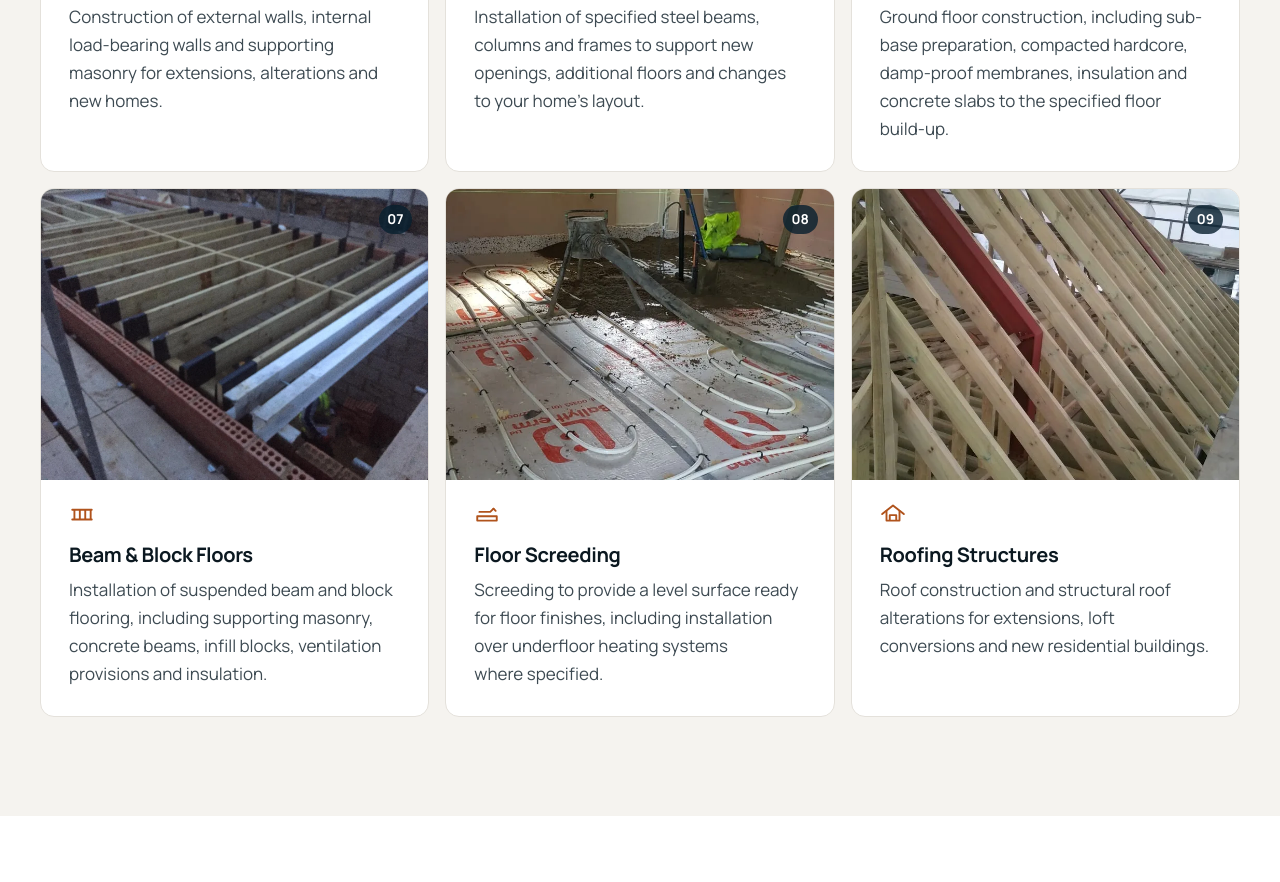
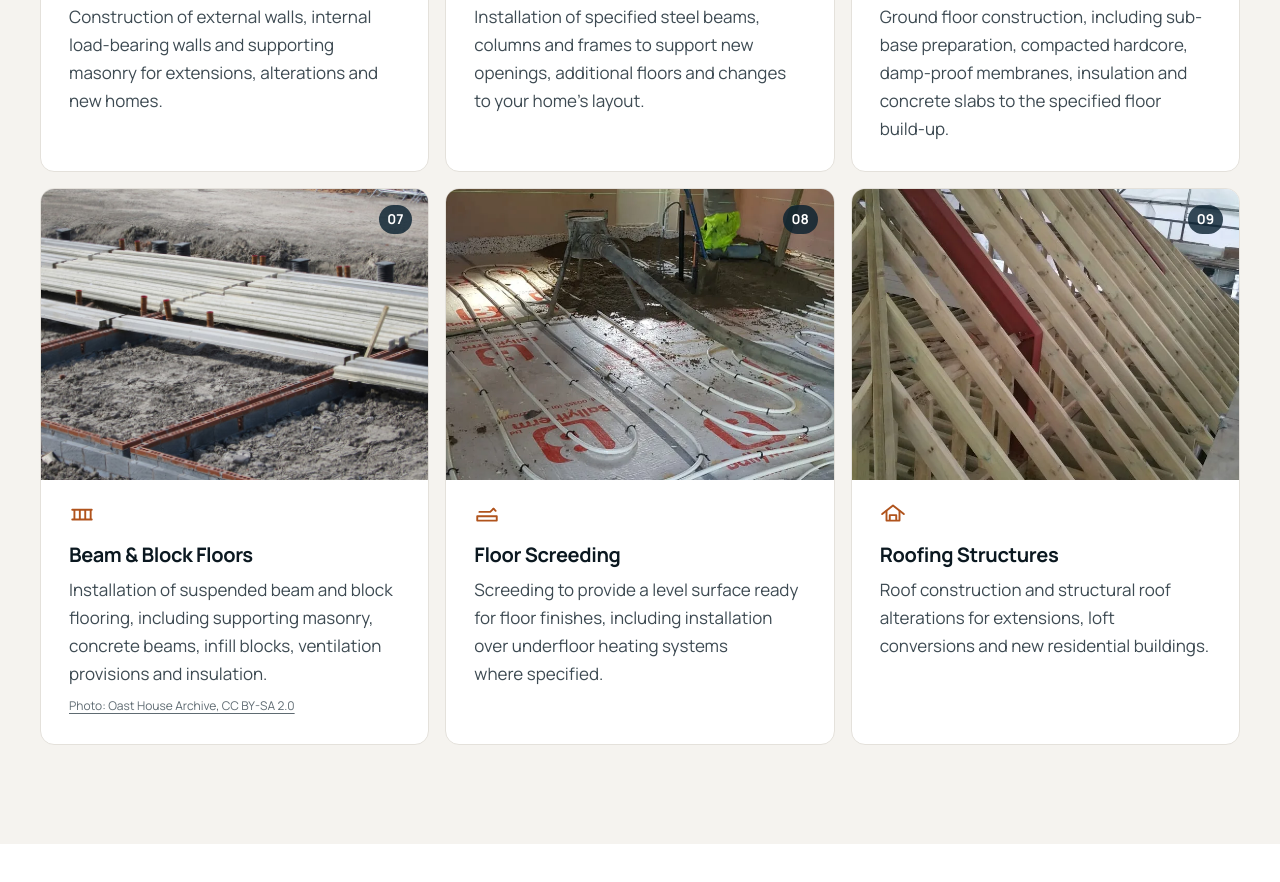
Before and after one commit to Bazil846/britsprojects, an Astro site: page /structural-works in a window 1280 px wide. Shown: the part 3349-4231 px from the top of the page. Built offline with nearby package versions, Linux system fonts and the light colour scheme; Astro itself is replaced by a stand-in of ours.

Commit message:
Structural works: real drainage photo, correct beam and block photo (CC BY-SA, credited)
Co-Authored-By: Claude Opus 5.5 <noreply@anthropic.com>
Claude-Session: https://claude.ai/code/session_01Bqxj84nCppAJLNHT4URF25

```diff
--- a/src/content.ts
+++ b/src/content.ts
@@ -42,7 +42,7 @@ export const structuralTrades = [
     text: 'Excavation and concrete foundation construction, with specialist piling arrangements where required by the structural design.',
   },
   {
-    id: 'drainage',
+    id: 'drainage', photo: '/photos/drainage-1.webp', alt: 'Underground drainage pipe being laid beside new extension footings and blockwork', position: '100% 70%',
     icon: 'drainage',
     title: 'Drainage Works',
     text: 'Underground drainage installation and alterations, including pipework, inspection chambers, diversions and connections to suit your project.',
@@ -66,7 +66,7 @@ export const structuralTrades = [
     text: 'Ground floor construction, including sub-base preparation, compacted hardcore, damp-proof membranes, insulation and concrete slabs to the specified floor build-up.',
   },
   {
-    id: 'beam-block', photo: '/photos/build-progress-17.webp', alt: 'Concrete floor beams laid across supporting masonry for a beam and block floor',
+    id: 'beam-block', photo: '/photos/beam-block-floor.jpg', alt: 'Precast concrete floor beams laid across new masonry walls for a beam and block floor', credit: { text: 'Photo: Oast House Archive, CC BY-SA 2.0', url: 'https://www.geograph.org.uk/photo/4523943' },
     icon: 'beamblock',
     title: 'Beam & Block Floors',
     text: 'Installation of suspended beam and block flooring, including supporting masonry, concrete beams, infill blocks, ventilation provisions and insulation.',
--- a/src/pages/structural-works.astro
+++ b/src/pages/structural-works.astro
@@ -110,7 +110,7 @@ const schema = [
           structuralTrades.map((t, i) => (
             <li id={t.id}>
               {'photo' in t ? (
-                <img class="trades__img" src={t.photo} alt={t.alt} loading="lazy" decoding="async" />
+                <img class="trades__img" src={t.photo} alt={t.alt} loading="lazy" decoding="async" style={'position' in t ? `object-position:${t.position}` : undefined} />
               ) : (
                 <span class="trades__img trades__img--icon">
                   <Icon name={t.icon} size={48} />
@@ -120,6 +120,11 @@ const schema = [
               <Icon name={t.icon} size={26} class="trades__icon" />
               <h3 class="h3">{t.title}</h3>
               <p>{t.text}</p>
+              {'credit' in t && (
+                <p class="trades__credit">
+                  <a href={t.credit.url} rel="noopener">{t.credit.text}</a>
+                </p>
+              )}
             </li>
           ))
         }
@@ -227,6 +232,13 @@ const schema = [
   .trades__n {
     z-index: 1;
   }
+  .trades__credit {
+    margin-top: 0.75rem;
+    font-size: 0.75rem;
+  }
+  .trades__credit a {
+    color: var(--muted);
+  }
   .trades li {
     overflow: hidden;
     position: relative;
```
Also changed, not shown: public/photos/beam-block-floor.jpg (added), public/photos/build-progress-17.webp (deleted), public/photos/drainage-1.webp (added).
